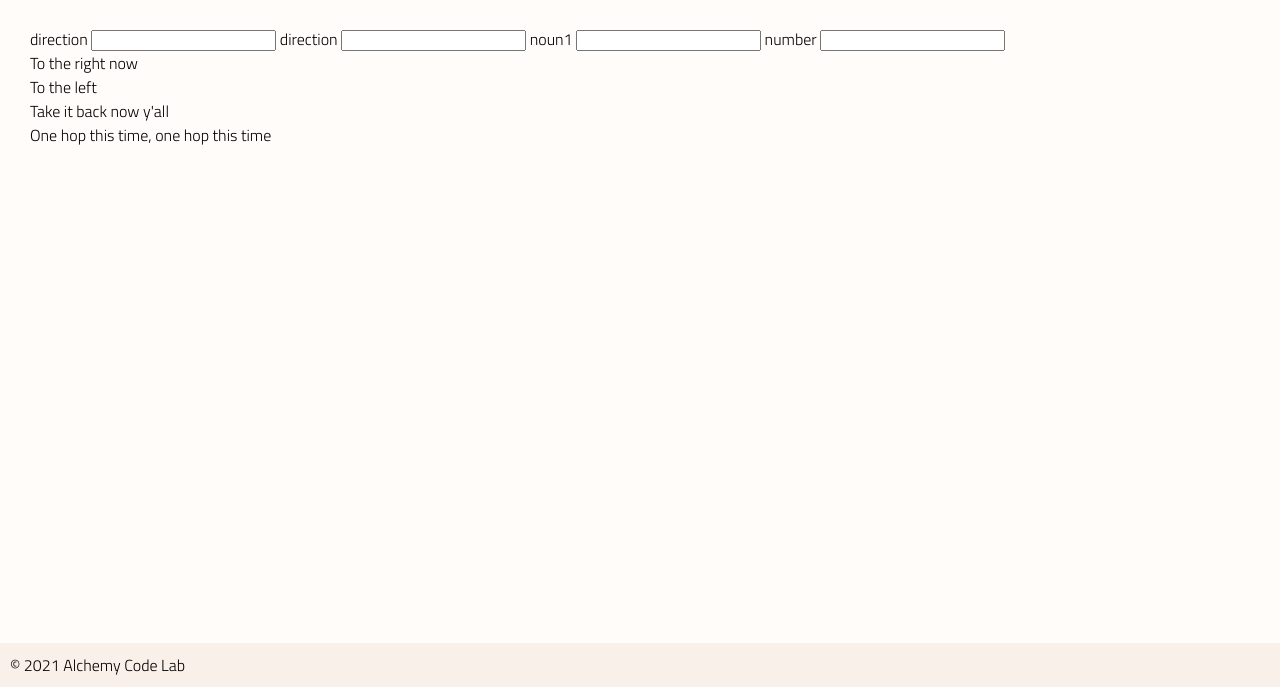
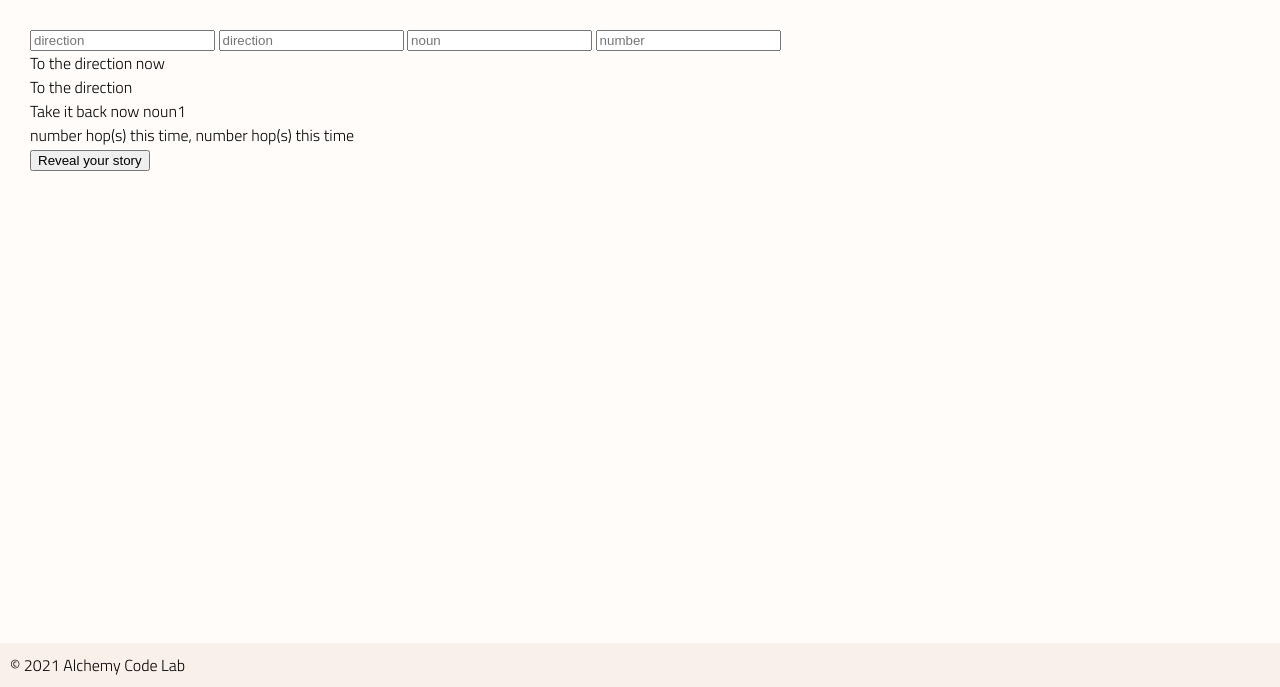
Before and after one commit to jlaurentpdx/mob-project, a plain HTML site: page index.html in a window 1280 px wide. Shown: the part 113-800 px from the top of the page. Drawn offline with Linux system fonts and the light colour scheme.

Commit message:
added button and spans to story

```diff
--- a/app.js
+++ b/app.js
@@ -1,4 +1,6 @@
 // import functions
+
+// reference needed DOM elements
 const dir1 = document.getElementById('dir-1');
 const dir1Input = document.getElementById('dir-1-input');
 
@@ -9,14 +11,19 @@ const noun1 = document.getElementById('noun-1');
 const noun1Input = document.getElementById('noun-1-input');
 
 const number1 = document.getElementById('number-1');
+const number2 = document.getElementById('number-2');
 const number1Input = document.getElementById('number-1-input');
 
-
-
-// reference needed DOM elements
-
+const revealButton = document.getElementById('reveal-button');
 
 // set event listeners
+revealButton.addEventListener('click', () => {
+    dir1.textContent = dir1Input.value;
+    dir2.textContent = dir2Input.value;
+    noun1.textContent = noun1Input.value;
+    number1.textContent = number1Input.value;
+    number2.textContent = number1Input.value;
+});
     // get user input(s)
     // do any needed work with the value(s)
     // update DOM to reflect new value(s)
--- a/index.html
+++ b/index.html
@@ -19,28 +19,20 @@
     </header>
 
     <main>
-    <span id= "dir-1">direction</span>
-    <input id= "dir-1-input" type="text">
+        <input id="dir-1-input" type="text" placeholder="direction">
+        <input id="dir-2-input" type="text" placeholder="direction">
+        <input id="noun-1-input" type="text" placeholder="noun">
+        <input id="number-1-input" type="text" placeholder="number">
 
-    <span id= "dir-2">direction</span>
-    <input id= "dir-2-input" type="text">
+        <p id="story">
+            To the <span id="dir-1">direction</span> now<br>
+            To the <span id= "dir-2">direction</span><br>
+            Take it back now <span id= "noun-1">noun1</span><br>
+            <span id="number-1">number</span> hop(s) this time,
+            <span id="number-2">number</span> hop(s) this time
+        </p>
 
-    <span id= "noun-1">noun1</span>
-    <input id= "noun-1-input" type="text">
-
-    <span id= "number-1">number</span>
-    <input id= "number-1-input" type="text">
-
-    <p>To the right now<br>
-        To the left<br>
-        Take it back now y'all<br>
-        One hop this time, one hop this time</p>
-
-
-<!-- <Span id="body-1"></Span> -->
-<!-- <span id="body-2"></span> -->
-
-
+        <button id="reveal-button">Reveal your story</button>
 
     </main>
 
```
